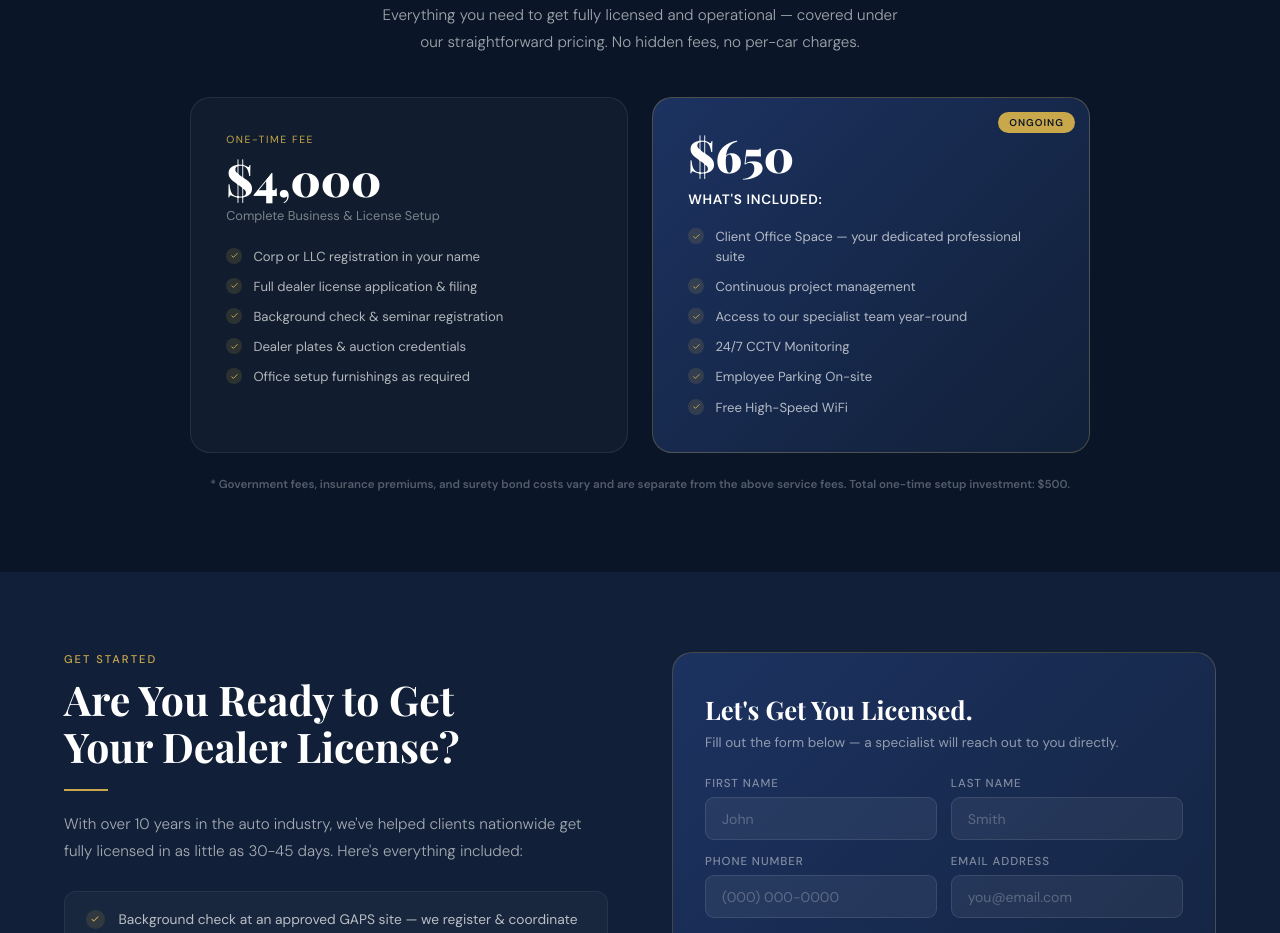
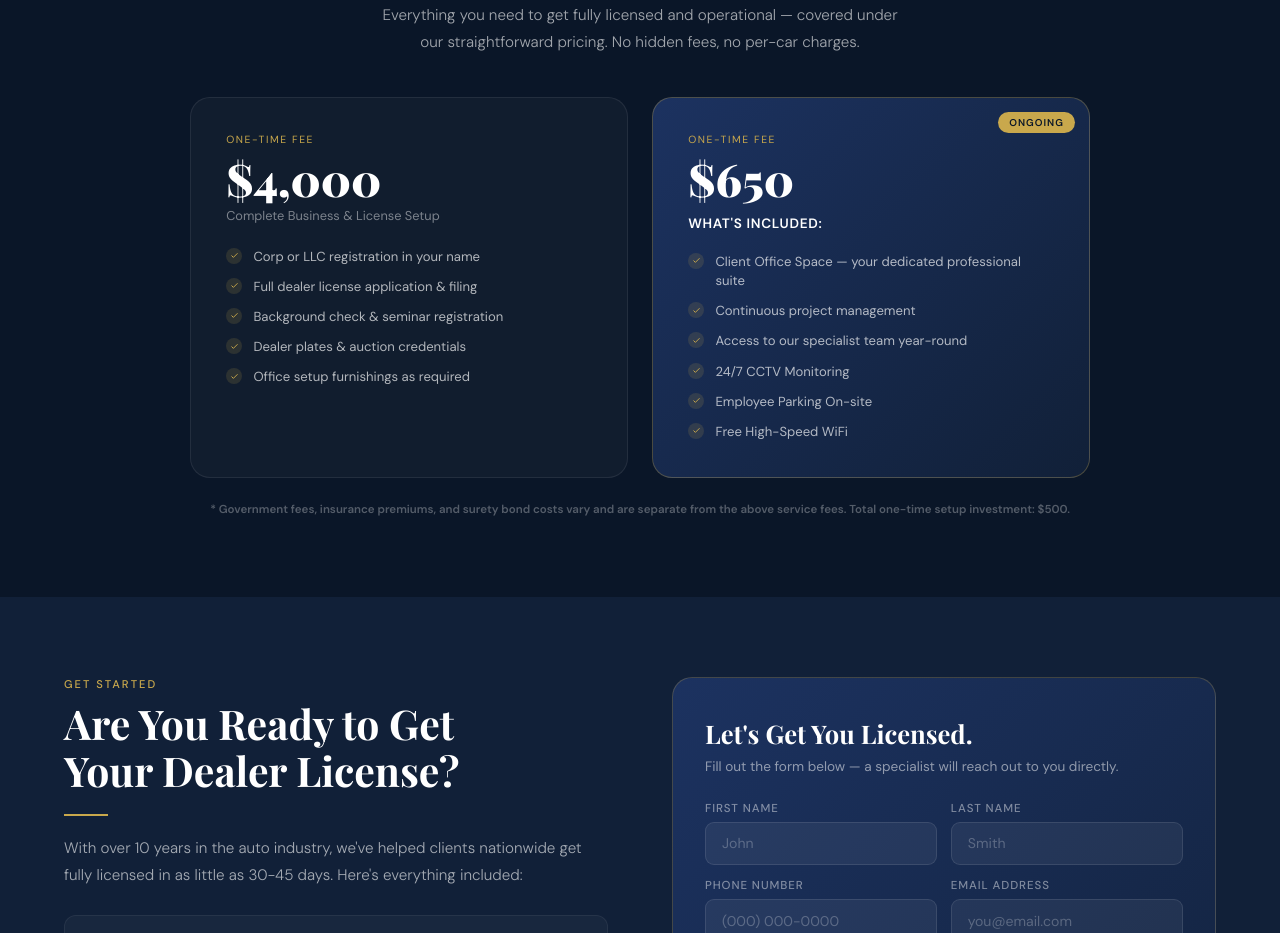
Before and after one commit to Usman-443213/DLA-React, a React (Vite) app: page / in a window 1280 px wide. Shown: the part 3300-4233 px from the top of the page. Built offline with nearby package versions, Linux system fonts and the light colour scheme.

Commit message:
Refactor: apply user updates to Monthly Fee pricing card labels

```diff
--- a/src/components/Pricing.jsx
+++ b/src/components/Pricing.jsx
@@ -58,6 +58,7 @@ export default function Pricing() {
 
           {/* Card 2: Featured Monthly Fee */}
           <div className="pr-card featured reveal">
+            <span className="pr-type">One-Time Fee</span>
             <div className="pr-badge">Ongoing</div>
             <div className="pr-price">$650</div>
             <div style={{ color: '#ffffff', fontSize: '0.85rem', fontWeight: '600', marginTop: '0.5rem', marginBottom: '1.2rem', textTransform: 'uppercase', letterSpacing: '0.05em' }}>What's Included:</div>
```
